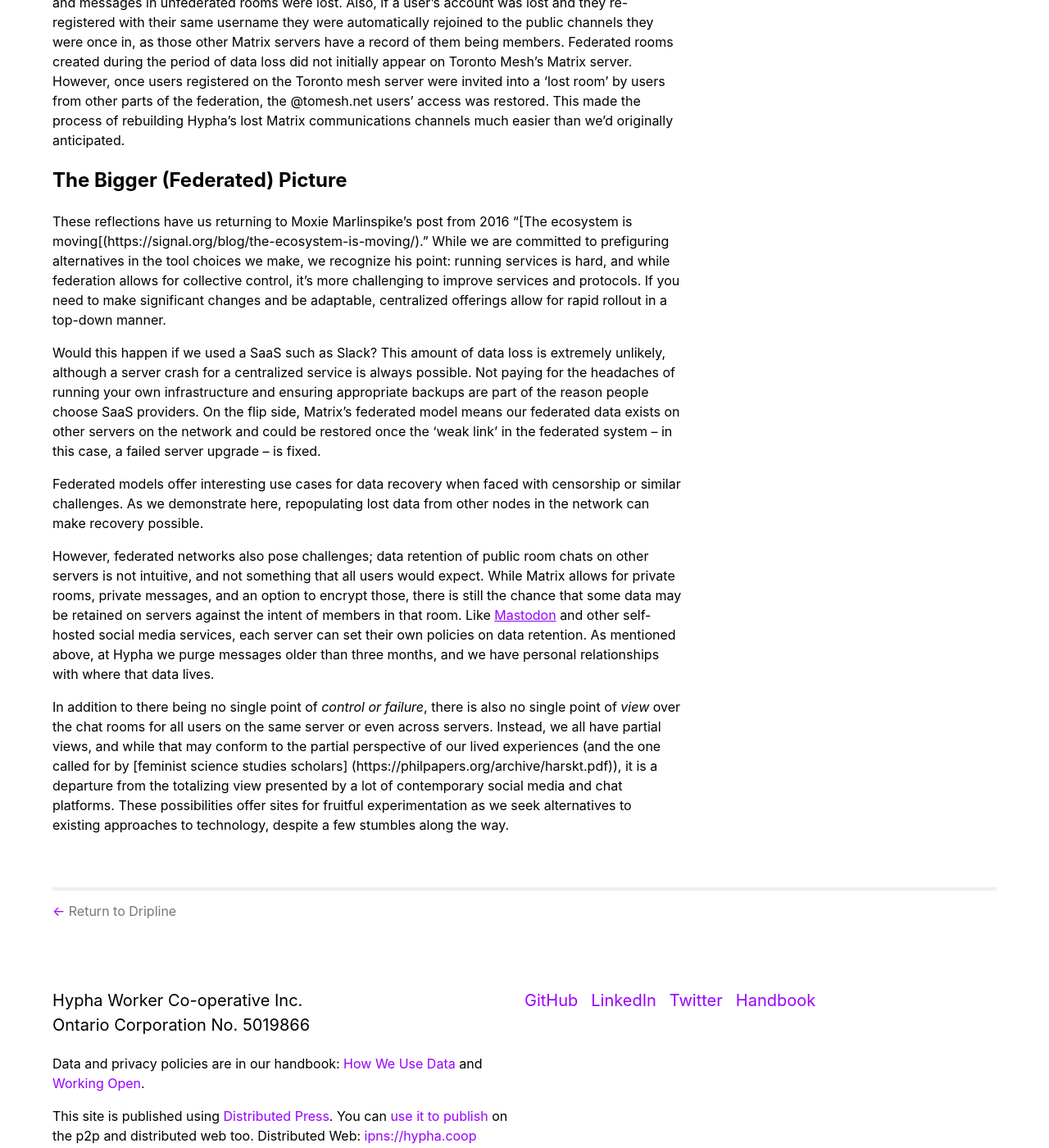
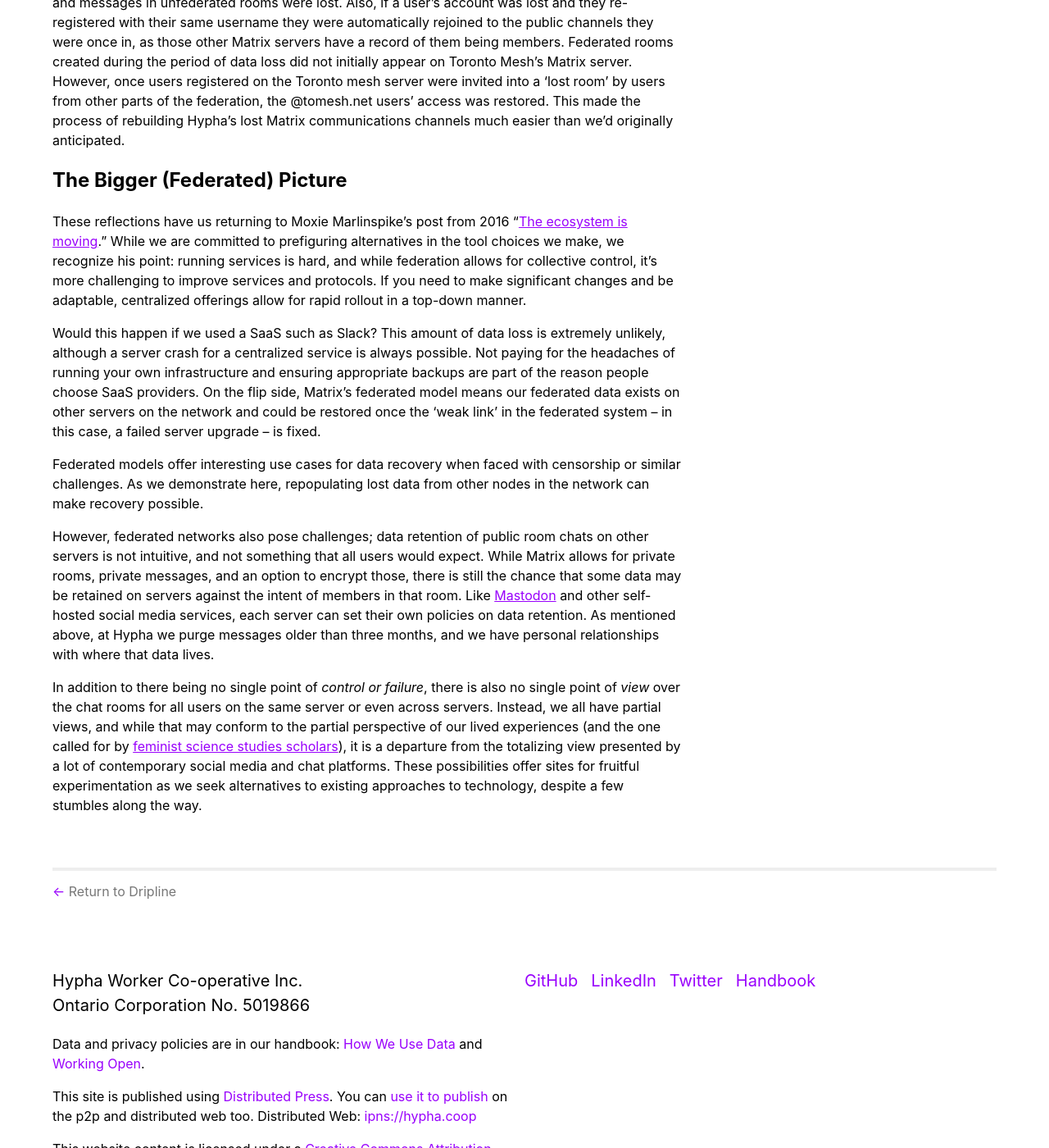
Before and after one commit to hyphacoop/hypha.coop, a Jekyll site: the page built from _posts/2022-02-07-data-lost-and-found.md, in a window 1280 px wide and 1400 px high, scrolled down 1684 px. Shown: the whole window at 82% size. Built offline with Jekyll 4.4.1, drawn with Linux system fonts in a browser that asks for light colours.

Commit message:
fix typos

```diff
--- a/_posts/2022-02-07-data-lost-and-found.md
+++ b/_posts/2022-02-07-data-lost-and-found.md
@@ -12,7 +12,7 @@
 
 ## Software upgrades are tricky
 
-Hypha uses a Matrix server for internal and external communication. Our Matrix server is hosted by [Toronto Mesh](https://tomesh.net/) members who are also a part of Hypha with donated resources from a former [PittMesh](https://pittmesh.net/) member. In April 2021,  [Synapse](https://matrix.org/docs/projects/server/synapse), one of Matrix’s software components, dropped support for our operating system, Debian 9. That led to a planned server upgrade to Debian 10 and a sequence of additional upgrades and migrations to ensure ongoing software support.
+Hypha uses a Matrix server for internal and external communication. Our Matrix server is hosted by [Toronto Mesh](https://tomesh.net/) members who are also a part of Hypha with donated resources from a former [PittMesh](https://pittmesh.net/) member. In April 2021, [Synapse](https://matrix.org/docs/projects/server/synapse), one of Matrix’s software components, dropped support for our operating system, Debian 9. That led to a planned server upgrade to Debian 10 and a sequence of additional upgrades and migrations to ensure ongoing software support.
 
 What sounded like routine maintenance became a bigger undertaking than we expected. The plan was to update Synapse at the same time because there were security advisories issued on the version that was running. After upgrading Debian, an upgrade of PostgreSQL was required from 9.6 to 11. This required copying the databases over from 9.6 to 11 because they were not compatible with the new version of PostgreSQL. While the large database was being copied, the Toronto Mesh member doing the upgrade signed off for the night and handed  off to another member to pick up after the copy finished and the upgrades left off.
 
@@ -26,7 +26,7 @@
 
 ## The Bigger (Federated) Picture
 
-These reflections have us returning to Moxie Marlinspike’s post from 2016 “[The ecosystem is moving[(https://signal.org/blog/the-ecosystem-is-moving/).” While we are committed to prefiguring alternatives in the tool choices we make, we recognize his point: running services is hard, and while federation allows for collective control, it’s more challenging to improve services and protocols. If you need to make significant changes and be adaptable, centralized offerings allow for rapid rollout in a top-down manner.
+These reflections have us returning to Moxie Marlinspike’s post from 2016 “[The ecosystem is moving](https://signal.org/blog/the-ecosystem-is-moving/).” While we are committed to prefiguring alternatives in the tool choices we make, we recognize his point: running services is hard, and while federation allows for collective control, it’s more challenging to improve services and protocols. If you need to make significant changes and be adaptable, centralized offerings allow for rapid rollout in a top-down manner.
 
 Would this happen if we used a SaaS such as Slack? This amount of data loss is extremely unlikely, although a server crash for a centralized service is always possible. Not paying for the headaches of running your own infrastructure and ensuring appropriate backups are part of the reason people choose SaaS providers. On the flip side, Matrix’s federated model means our federated data exists on other servers on the network and could be restored once the ‘weak link’ in the federated system – in this case, a failed server upgrade – is fixed.
 
@@ -34,4 +34,4 @@
 
 However, federated networks also pose challenges; data retention of public room chats on other servers is not intuitive, and not something that all users would expect. While Matrix allows for private rooms, private messages, and an option to encrypt those, there is still the chance that some data may be retained on servers against the intent of members in that room. Like [Mastodon](https://joinmastodon.org/) and other self-hosted social media services, each server can set their own policies on data retention. As mentioned above, at Hypha we purge messages older than three months, and we have personal relationships with where that data lives.
 
-In addition to there being no single point of _control or failure_, there is also no single point of _view_ over the chat rooms for all users on the same server or even across servers.  Instead, we all have partial views, and while that may conform to the partial perspective of our lived experiences (and the one called for by [feminist science studies scholars] (https://philpapers.org/archive/harskt.pdf)), it is a departure from the totalizing view presented by a lot of contemporary social media and chat platforms. These possibilities offer sites for fruitful experimentation as we seek alternatives to existing approaches to technology, despite a few stumbles along the way.
+In addition to there being no single point of _control or failure_, there is also no single point of _view_ over the chat rooms for all users on the same server or even across servers.  Instead, we all have partial views, and while that may conform to the partial perspective of our lived experiences (and the one called for by [feminist science studies scholars](https://philpapers.org/archive/harskt.pdf)), it is a departure from the totalizing view presented by a lot of contemporary social media and chat platforms. These possibilities offer sites for fruitful experimentation as we seek alternatives to existing approaches to technology, despite a few stumbles along the way.
```
